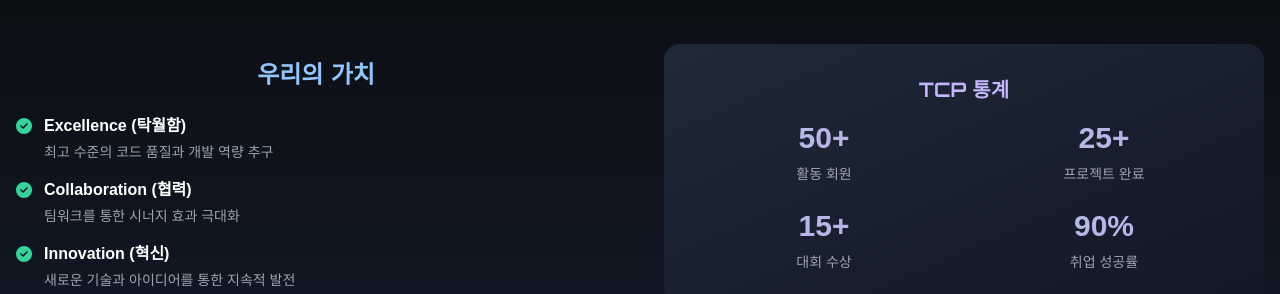
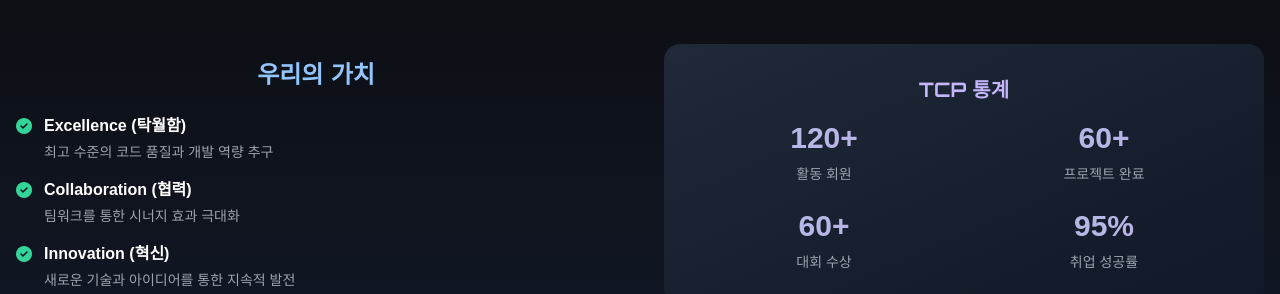
Before and after one commit to owen050724/tcp-web, a React (Create React App) app: page / in a window 1280 px wide. Shown: the part 980-1274 px from the top of the page. Built offline with nearby package versions, Linux system fonts and the light colour scheme; a web font is replaced by a local one.

Commit message:
프로젝트, 부원 현황 수정

```diff
--- a/src/pages/About.jsx
+++ b/src/pages/About.jsx
@@ -241,13 +241,13 @@ function About() {
 
           <div className="grid md:grid-cols-2 lg:grid-cols-4 gap-6">
             <div className="stat-card">
-              <div className="text-3xl font-bold gradient-text mb-2 counter">2021</div>
+              <div className="text-3xl font-bold gradient-text mb-2 counter">2013</div>
               <div className="text-sm text-gray-400">창립년도</div>
               <i className="fas fa-calendar-alt text-blue-400 text-2xl mt-3"></i>
             </div>
 
             <div className="stat-card">
-              <div className="text-3xl font-bold gradient-text mb-2 counter">50+</div>
+              <div className="text-3xl font-bold gradient-text mb-2 counter">120+</div>
               <div className="text-sm text-gray-400">총 멤버수 (활동 + 졸업생)</div>
               <i className="fas fa-users text-purple-400 text-2xl mt-3"></i>
             </div>
@@ -259,7 +259,7 @@ function About() {
             </div>
 
             <div className="stat-card">
-              <div className="text-3xl font-bold gradient-text mb-2 counter">15+</div>
+              <div className="text-3xl font-bold gradient-text mb-2 counter">60+</div>
               <div className="text-sm text-gray-400">국내외 대회 수상</div>
               <i className="fas fa-trophy text-yellow-400 text-2xl mt-3"></i>
             </div>
@@ -267,7 +267,7 @@ function About() {
 
           <div className="grid md:grid-cols-2 gap-6 mt-6">
             <div className="stat-card">
-              <div className="text-3xl font-bold gradient-text mb-2 counter">25+</div>
+              <div className="text-3xl font-bold gradient-text mb-2 counter">60+</div>
               <div className="text-sm text-gray-400">프로젝트 완료 (내부 + 오픈소스)</div>
               <i className="fas fa-code-branch text-pink-400 text-2xl mt-3"></i>
             </div>
--- a/src/pages/Home.jsx
+++ b/src/pages/Home.jsx
@@ -126,19 +126,19 @@ function Home() {
                 <h3 className="orbitron text-xl font-bold mb-4 text-center text-purple-300">TCP 통계</h3>
                 <div className="grid grid-cols-2 gap-6 text-center">
                   <div>
-                    <div className="text-3xl font-bold gradient-text mb-2">50+</div>
+                    <div className="text-3xl font-bold gradient-text mb-2">120+</div>
                     <div className="text-sm text-gray-400">활동 회원</div>
                   </div>
                   <div>
-                    <div className="text-3xl font-bold gradient-text mb-2">25+</div>
+                    <div className="text-3xl font-bold gradient-text mb-2">60+</div>
                     <div className="text-sm text-gray-400">프로젝트 완료</div>
                   </div>
                   <div>
-                    <div className="text-3xl font-bold gradient-text mb-2">15+</div>
+                    <div className="text-3xl font-bold gradient-text mb-2">60+</div>
                     <div className="text-sm text-gray-400">대회 수상</div>
                   </div>
                   <div>
-                    <div className="text-3xl font-bold gradient-text mb-2">90%</div>
+                    <div className="text-3xl font-bold gradient-text mb-2">95%</div>
                     <div className="text-sm text-gray-400">취업 성공률</div>
                   </div>
                 </div>
```
